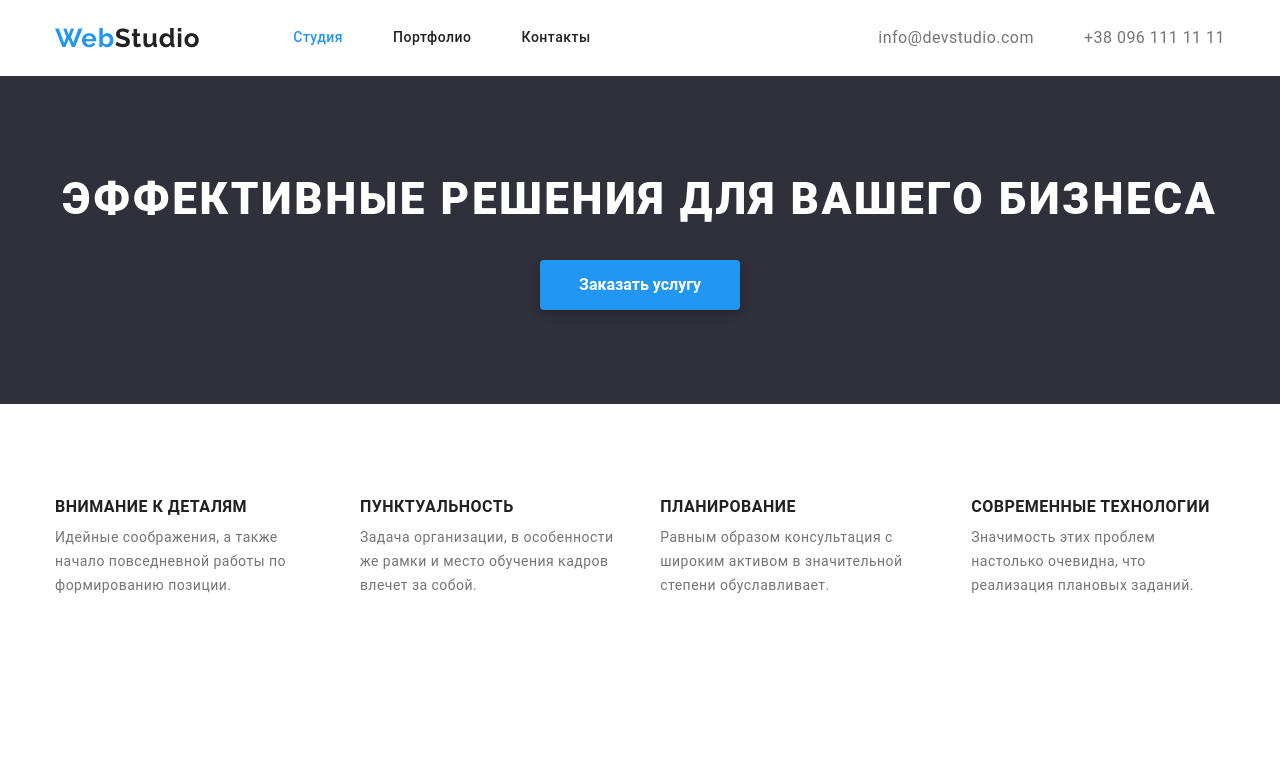
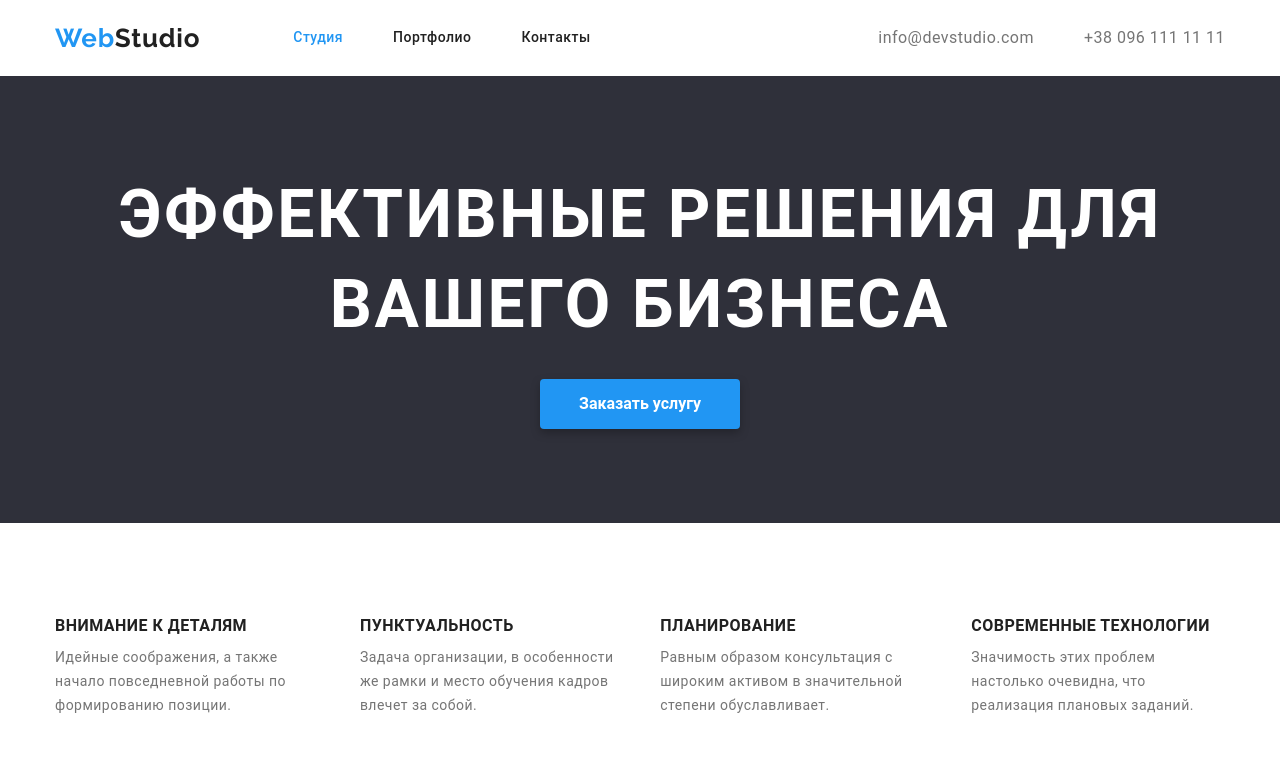
Before and after one commit to Oleva-abr/goit-markup-hw-03, a plain HTML site: page index.html in a window 1280 px wide. Shown: the top 783 px of the page. Drawn offline with nearby package versions, Linux system fonts and the light colour scheme.

Commit message:
delete  class title from h1

```diff
--- a/index.html
+++ b/index.html
@@ -33,7 +33,7 @@
     <!-- About us sections-->
 <section class="section title">
     <div class="container">
-  <h1 class="title hero-title">Эффективные решения
+  <h1 class="hero-title">Эффективные решения
     для вашего бизнеса</h1>
 <button type="button" class="button primary">Заказать услугу</button>
 </div>
```
